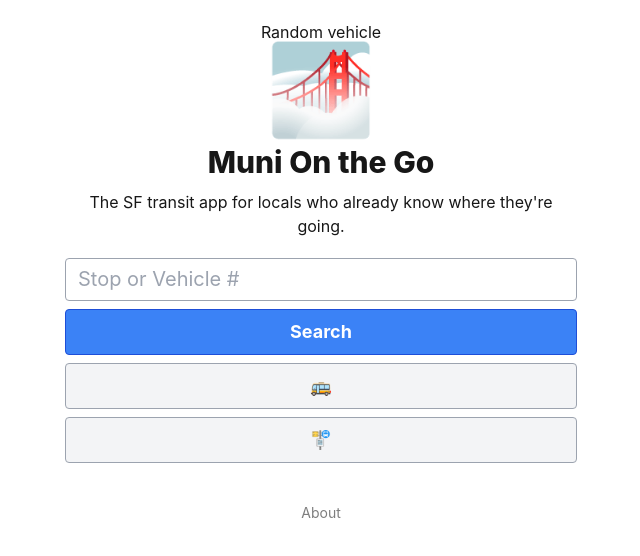
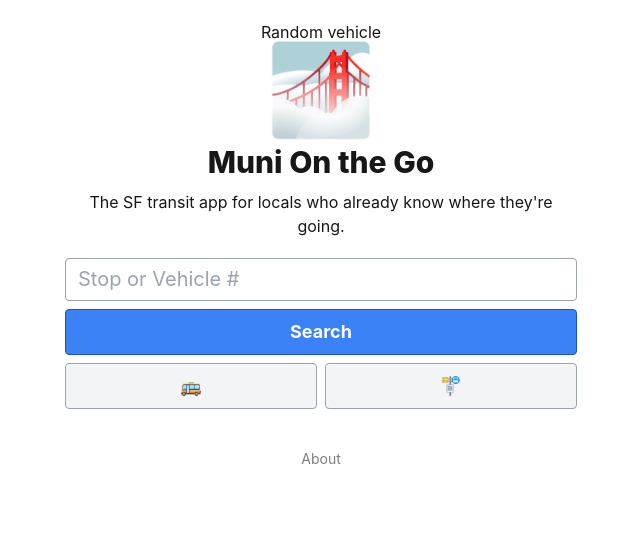
Before and after one commit to djbusstop/muni-on-the-go, a Next.js app: page / in a window 1280 px wide. Shown: the top 556 px of the page, without its empty margins (319-959 px from the left). Built offline with nearby package versions, Linux system fonts and the light colour scheme; no server answers.

Commit message:
change your order, change your life

```diff
--- a/ui/SearchForm.tsx
+++ b/ui/SearchForm.tsx
@@ -44,6 +44,7 @@ const VehicleIdForm = () => {
           Search
         </button>
       </div>
+      <div className={clsx(["flex", "gap-2"])}>
         <button
           aria-label="Find nearby vehicles"
           title="Find nearby vehicles"
@@ -54,7 +55,6 @@ const VehicleIdForm = () => {
         >
           🚌
         </button>
-      <div className={clsx(["flex", "gap-2"])}>
         <button
           aria-label="Find nearby stops"
           title="Find nearby stops"
```
Lines whose indentation alone changed are shown as unchanged.
